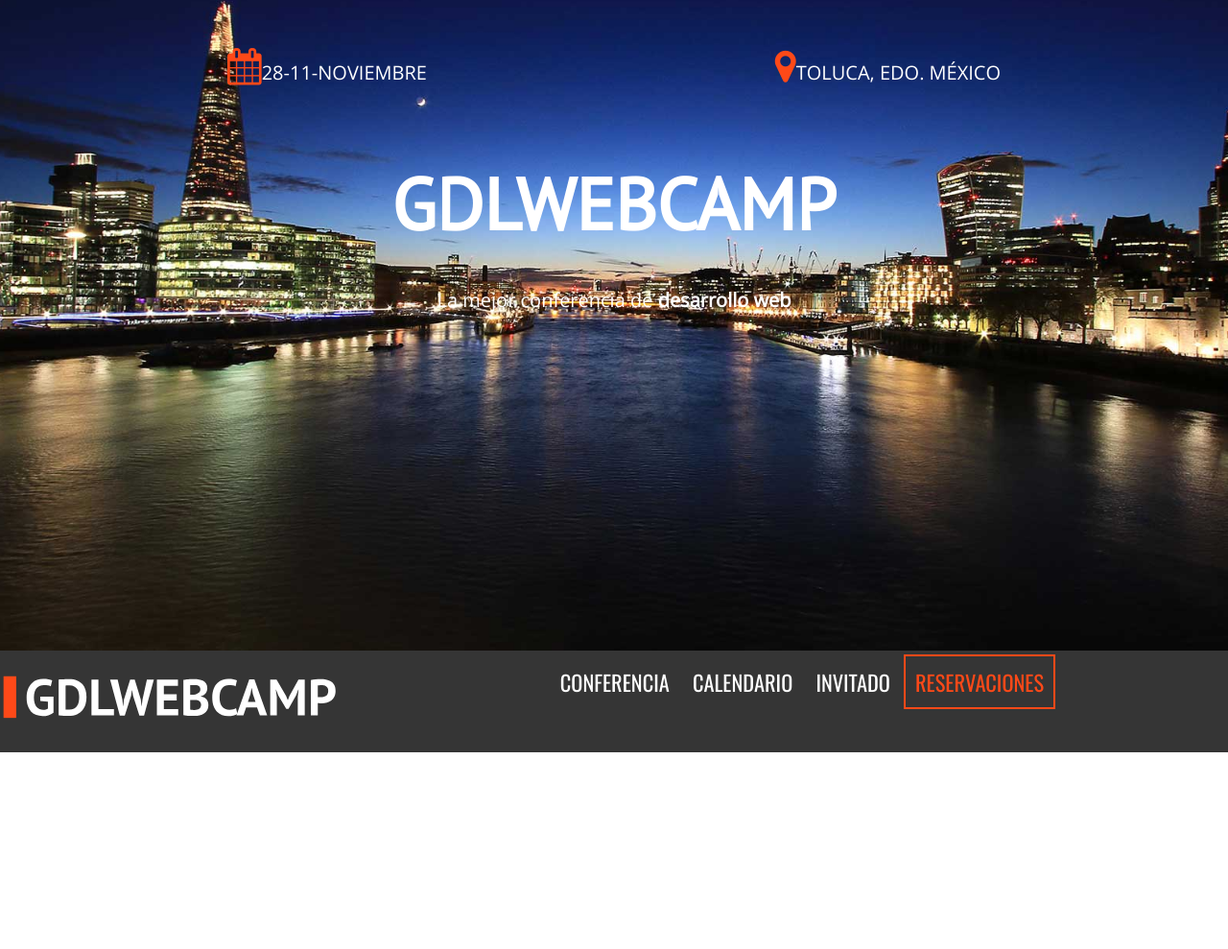
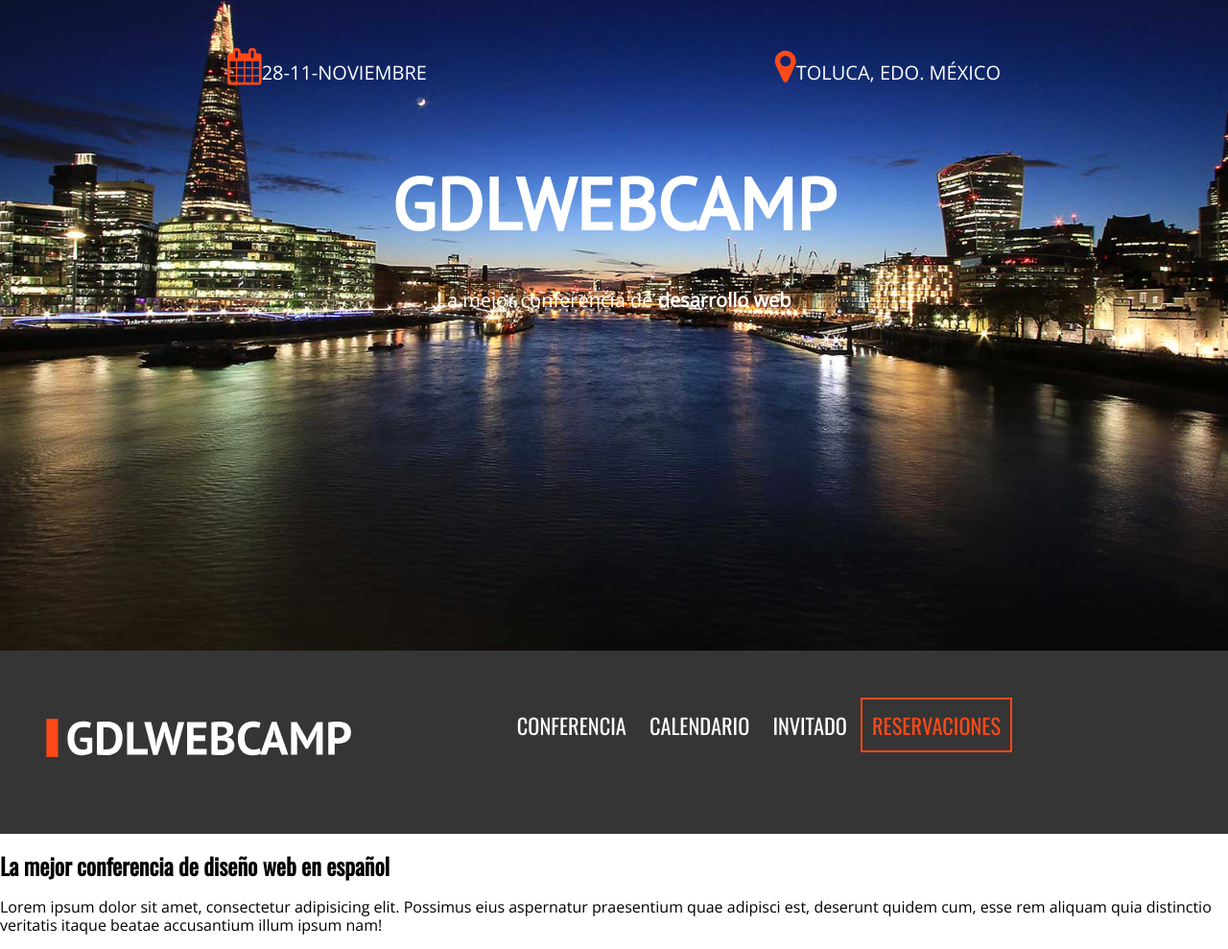
Before and after one commit to Any28Flo/proyectTalks, a website: page index.html in a window 1280 px wide. Shown: the part 122-1111 px from the top of the page at 96% size. Before the commit the page ends 906 px from the top, so only its background shows below. Drawn offline with nearby package versions, Linux system fonts and the light colour scheme.

Commit message:
Create seccion

```diff
--- a/index.html
+++ b/index.html
@@ -47,7 +47,7 @@
           </div><!-- hero -->
         </header>
         <div class="barra">
-          <div class="contenedor">
+          <div class="contenedor clearfix">
             <div class="logo">
               <img src="img/logo.svg" alt="logo-tolucawebcamp">
             </div>
@@ -63,8 +63,14 @@
               <a href="">Reservaciones</a>
             </nav>
 
-          </div>
-        </div>
+          </div><!-- contenedor -->
+        </div><!-- barra -->
+        <section class="seccion">
+          <h2>La mejor conferencia de diseño web en español</h2>
+          <p>
+            Lorem ipsum dolor sit amet, consectetur adipisicing elit. Possimus eius aspernatur praesentium quae adipisci est, deserunt quidem cum, esse rem aliquam quia distinctio veritatis itaque beatae accusantium illum ipsum nam!
+            </p>
+        </section>
 
 
 
```
